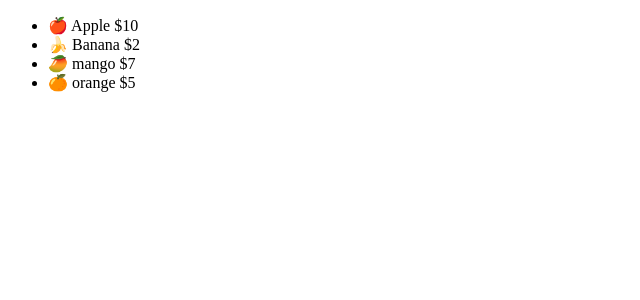
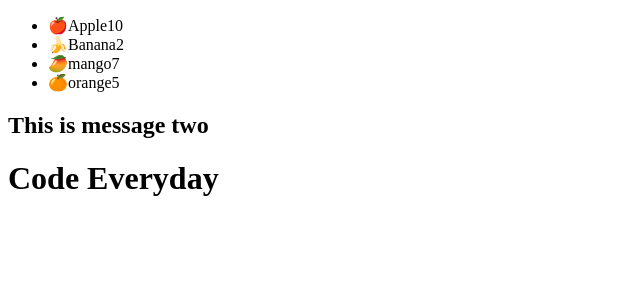
Before and after one commit to wisekid254/React2025, a React (Vite) app in the folder reactPro/: page / in a window 1280 px wide. Shown: the top 300 px of the page, without its empty margins (0-640 px from the left). Built offline with nearby package versions, Linux system fonts and the light colour scheme.

Commit message:
Using termnary operators in renduring jsx components

```diff
--- a/reactPro/src/App.jsx
+++ b/reactPro/src/App.jsx
@@ -1,5 +1,7 @@
+import ConditionalComponent from "./components/ConditionalComponent";
 import Fruits from "./components/Fruits";
 import Hello from "./components/Hello"
+import Ternary from "./components/Ternary";
 
 function App() {
 
@@ -7,6 +9,8 @@ function App() {
 
     <div>
       <Fruits/>
+      <ConditionalComponent/>
+      <Ternary/>
     </div>
 
 
--- /dev/null
+++ b/reactPro/src/components/Code.jsx
@@ -0,0 +1,7 @@
+export default function Code() {
+  return (
+    <div>
+      <h1>Code Everyday</h1>
+    </div>
+  );
+}
--- /dev/null
+++ b/reactPro/src/components/ConditionalComponent.jsx
@@ -0,0 +1,14 @@
+import Code from "./Code";
+import Welcome from "./Welcome";
+
+export default function ConditionalComponent() {
+
+  const display = false;
+  let message;
+  if (display) {
+    message = <h1>This is message one</h1>;
+  } else {
+    message = <h2>This is message two</h2>;
+  }
+  return message;
+}
--- /dev/null
+++ b/reactPro/src/components/Fruit.jsx
@@ -0,0 +1,9 @@
+export default function Fruit({ name, price, emoji }) {
+  return (
+    <li>
+      {emoji}
+      {name}
+      {price}
+    </li>
+  );
+}
--- a/reactPro/src/components/Fruits.jsx
+++ b/reactPro/src/components/Fruits.jsx
@@ -1,3 +1,5 @@
+import Fruit from "./Fruit";
+
 export default function Fruits() {
   //const fruits = ["Apple", "Mango", "Banana", "Orange", "Pineaple"];
   const fruits = [
@@ -9,7 +11,14 @@ export default function Fruits() {
   return (
     <div>
       <ul>
-        {fruits.map((fruit=>(<li key={fruit.name}>{fruit.emoji} {fruit.name}  ${fruit.Price}</li>)))}
+        {fruits.map((fruit) => (
+          <Fruit
+            key={fruit.name}
+            name={fruit.name}
+            price={fruit.Price}
+            emoji={fruit.emoji}
+          />
+        ))}
       </ul>
     </div>
   );
--- /dev/null
+++ b/reactPro/src/components/Ternary.jsx
@@ -0,0 +1,8 @@
+import Code from "./Code";
+import ConditionalComponent from "./ConditionalComponent";
+
+export default function Ternary(){
+    const display = false;
+    return display?<ConditionalComponent/>:<Code/>
+
+}
--- /dev/null
+++ b/reactPro/src/components/Welcome.jsx
@@ -0,0 +1,7 @@
+export default function Welcome() {
+  return (
+    <div>
+      <h1>Welcome All to Ateam code academy</h1>
+    </div>
+  );
+}
```
